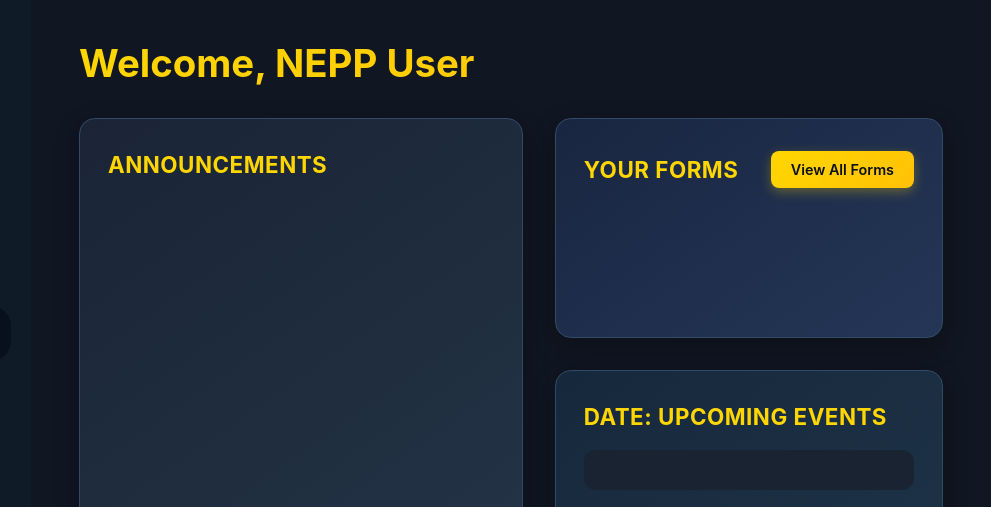
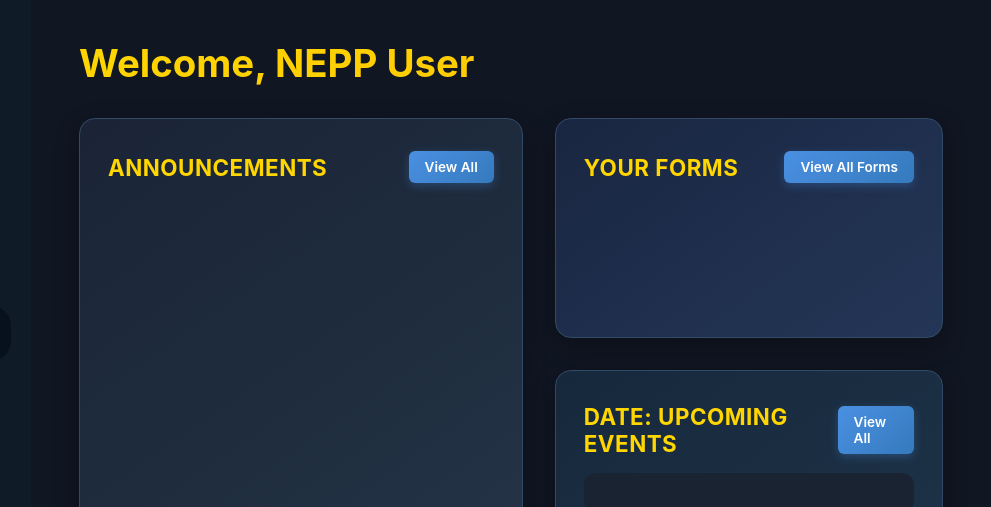
Before and after one commit to Itsmeowtain/NEPP, a plain HTML site: page public/dashboard.html in a window 1280 px wide. Shown: the top 507 px of the page, 289-1280 px from the left. Drawn offline with Linux system fonts and the light colour scheme; no server answers.

Commit message:
Jul 27, 2025, 1:24 PM

```diff
--- a/public/dashboard.css
+++ b/public/dashboard.css
@@ -52,6 +52,64 @@
 }
 
 /* Forms section styles */
+.forms-header {
+  display: flex;
+  justify-content: space-between;
+  align-items: center;
+  margin-bottom: 1rem;
+}
+
+.forms-header h2 {
+  margin: 0;
+}
+
+/* Announcements section styles */
+.announcements-header {
+  display: flex;
+  justify-content: space-between;
+  align-items: center;
+  margin-bottom: 1rem;
+}
+
+.announcements-header h2 {
+  margin: 0;
+}
+
+/* Calendar section styles */
+.calendar-section-header {
+  display: flex;
+  justify-content: space-between;
+  align-items: center;
+  margin-bottom: 1rem;
+}
+
+.calendar-section-header h2 {
+  margin: 0;
+}
+
+/* View All button styles */
+.view-all-btn {
+  background: linear-gradient(135deg, #4a90e2 0%, #357abd 100%);
+  color: #fff;
+  border: none;
+  padding: 8px 16px;
+  border-radius: 6px;
+  font-weight: 600;
+  font-size: 0.85rem;
+  text-decoration: none;
+  cursor: pointer;
+  box-shadow: 0 3px 10px rgba(74, 144, 226, 0.3);
+  transition: all 0.2s ease;
+  display: inline-flex;
+  align-items: center;
+  gap: 6px;
+}
+
+.view-all-btn:hover {
+  background: linear-gradient(135deg, #357abd 0%, #2968a3 100%);
+  transform: translateY(-1px);
+  box-shadow: 0 5px 14px rgba(74, 144, 226, 0.4);
+}
 .forms-header {
   display: flex;
   justify-content: space-between;
--- a/public/dashboard.html
+++ b/public/dashboard.html
@@ -15,7 +15,10 @@
       <h1 class="page-header">Welcome, <span id="user-display-name">NEPP User</span></h1>
       <section class="dashboard-sections">
         <div class="panel announcements">
-          <h2>Announcements</h2>
+          <div class="announcements-header">
+            <h2>Announcements</h2>
+            <a href="announcements.html" class="view-all-btn">View All</a>
+          </div>
           <div id="announcementsList">
             <!-- Announcements will be loaded here -->
           </div>
@@ -23,12 +26,15 @@
         <div class="panel forms-section">
           <div class="forms-header">
             <h2>Your Forms</h2>
-            <a href="forms.html" class="create-form-btn">View All Forms</a>
+            <a href="forms.html" class="view-all-btn">View All Forms</a>
           </div>
           <div id="formsList"></div>
         </div>
         <div class="panel calendar">
-          <h2>Date: Upcoming Events</h2>
+          <div class="calendar-section-header">
+            <h2>Date: Upcoming Events</h2>
+            <a href="events.html" class="view-all-btn">View All</a>
+          </div>
           <div id="calendarWidget" class="calendar-widget"></div>
         </div>
       </section>
```
